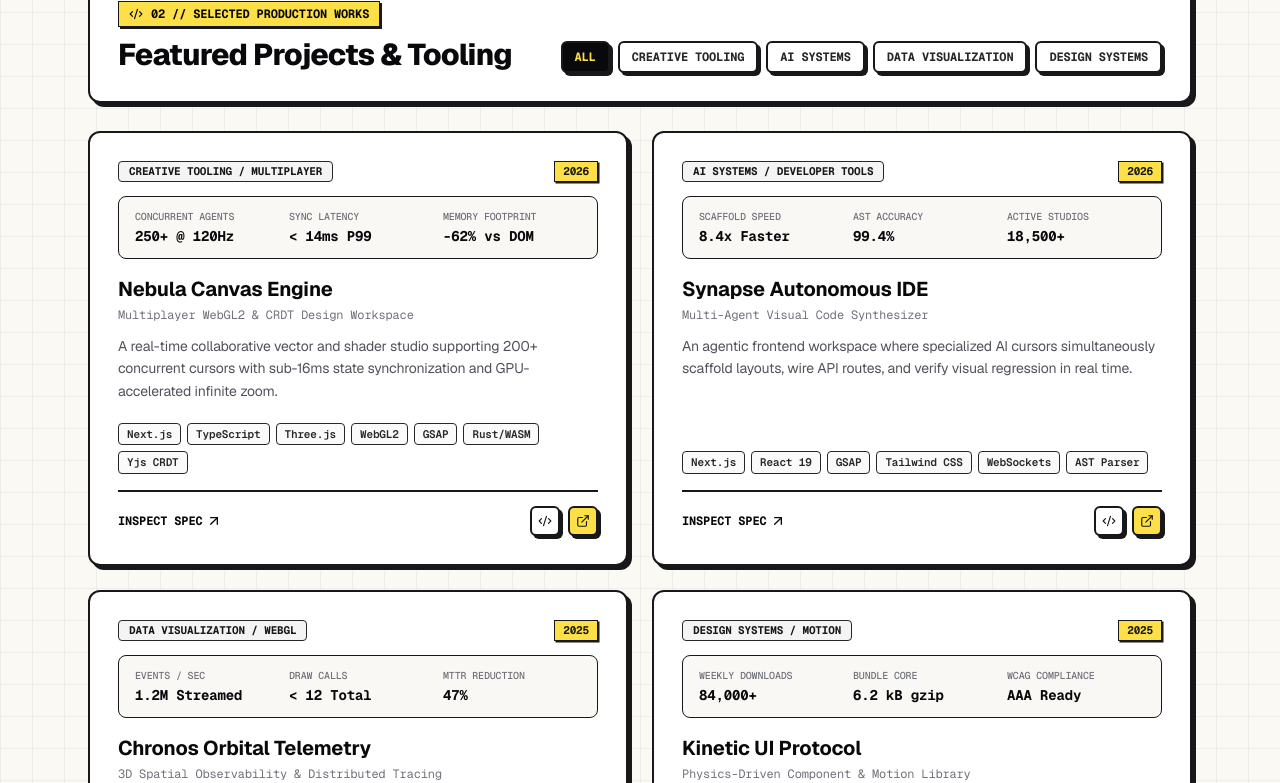
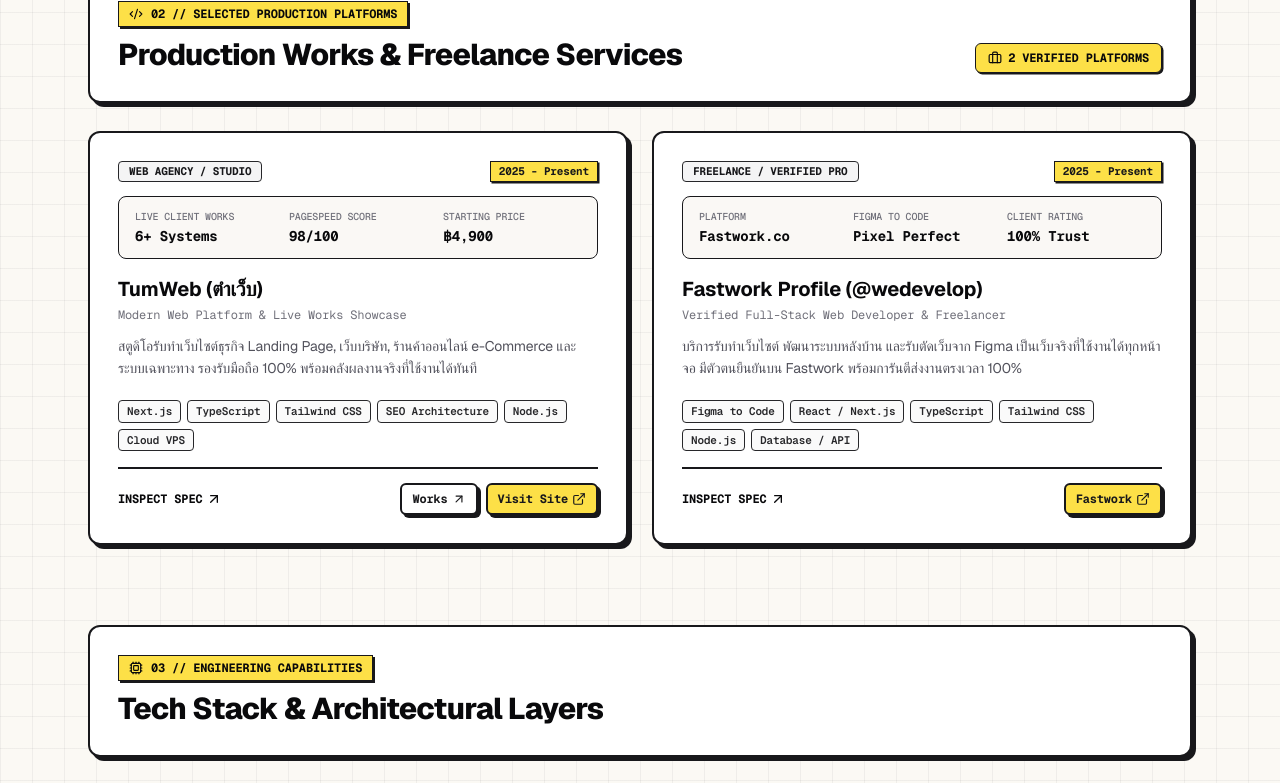
Before and after one commit to Bangnus/portfolio-NeoBrutalism, a Next.js app: page / in a window 1280 px wide. Shown: the part 852-1635 px from the top of the page. Built offline with nearby package versions, Linux system fonts and the light colour scheme.

Commit message:
feat: add project detail modal and section components with project data structures

```diff
--- a/src/components/ProjectDetailModal.tsx
+++ b/src/components/ProjectDetailModal.tsx
@@ -136,25 +136,38 @@ export function ProjectDetailModal({
         </div>
 
         <div className="flex flex-wrap items-center justify-between gap-3 pt-3.5 border-t-2 border-zinc-900">
-          <div className="flex items-center gap-2.5">
+          <div className="flex flex-wrap items-center gap-2">
             <a
               href={project.liveUrl}
               target="_blank"
               rel="noopener noreferrer"
-              className="brutal-btn inline-flex items-center gap-1.5 px-3.5 py-2 rounded-md bg-[#FDE047] font-mono text-xs font-bold text-zinc-900 uppercase"
+              className="brutal-btn inline-flex items-center gap-1.5 px-3 py-2 rounded-md bg-[#FDE047] font-mono text-xs font-bold text-zinc-900 uppercase"
             >
               <ExternalLink className="w-3.5 h-3.5" />
-              <span>Live Demo</span>
+              <span>Visit Live</span>
             </a>
+            {project.repoUrl?.includes("works") && (
               <a
                 href={project.repoUrl}
                 target="_blank"
                 rel="noopener noreferrer"
-              className="brutal-btn inline-flex items-center gap-1.5 px-3.5 py-2 rounded-md bg-white font-mono text-xs font-bold text-zinc-900 uppercase"
+                className="brutal-btn inline-flex items-center gap-1.5 px-3 py-2 rounded-md bg-white font-mono text-xs font-bold text-zinc-900 uppercase"
+              >
+                <Layers className="w-3.5 h-3.5" />
+                <span>Client Works</span>
+              </a>
+            )}
+            {project.repoUrl?.includes("github.com") && (
+              <a
+                href={project.repoUrl}
+                target="_blank"
+                rel="noopener noreferrer"
+                className="brutal-btn inline-flex items-center gap-1.5 px-3 py-2 rounded-md bg-white font-mono text-xs font-bold text-zinc-900 uppercase"
               >
                 <Code2 className="w-3.5 h-3.5" />
                 <span>GitHub</span>
               </a>
+            )}
           </div>
 
           <button
--- a/src/components/sections/ProjectsSection.tsx
+++ b/src/components/sections/ProjectsSection.tsx
@@ -1,7 +1,7 @@
 "use client";
 
-import React, { useState } from "react";
-import { ArrowUpRight, Code2, ExternalLink } from "lucide-react";
+import React from "react";
+import { ArrowUpRight, Code2, ExternalLink, Briefcase } from "lucide-react";
 import { PORTFOLIO_DATA, ProjectItem } from "@/data/portfolio";
 import { SwarmBuildBlock } from "../swarm/SwarmBuildBlock";
 
@@ -11,17 +11,6 @@ interface ProjectsSectionProps {
 
 export function ProjectsSection({ onSelectProject }: ProjectsSectionProps) {
   const { projects } = PORTFOLIO_DATA;
-  const [activeCategory, setActiveCategory] = useState<string>("ALL");
-
-  const categories = [
-    "ALL",
-    ...Array.from(new Set(projects.map((p) => p.category.split(" / ")[0]))),
-  ];
-
-  const filteredProjects =
-    activeCategory === "ALL"
-      ? projects
-      : projects.filter((p) => p.category.startsWith(activeCategory));
 
   return (
     <section id="projects" className="scroll-mt-24">
@@ -34,43 +23,30 @@ export function ProjectsSection({ onSelectProject }: ProjectsSectionProps) {
           <div>
             <div className="inline-flex items-center gap-2 px-2.5 py-1 bg-[#FDE047] border border-zinc-900 shadow-[2px_2px_0px_#18181b] font-mono text-xs font-bold uppercase mb-2.5">
               <Code2 className="w-3.5 h-3.5" />
-              <span>02 // SELECTED PRODUCTION WORKS</span>
+              <span>02 // SELECTED PRODUCTION PLATFORMS</span>
             </div>
             <h2 className="text-2xl sm:text-3xl font-extrabold text-zinc-950 tracking-tight">
-              Featured Projects & Tooling
+              Production Works & Freelance Services
             </h2>
           </div>
 
-          <div
-            className="flex flex-wrap items-center gap-2"
-            data-interactive="true"
-          >
-            {categories.map((cat) => (
-              <button
-                key={cat}
-                type="button"
-                onClick={() => setActiveCategory(cat)}
-                className={`brutal-btn px-3 py-1.5 rounded-md font-mono text-xs font-bold uppercase cursor-pointer ${
-                  activeCategory === cat
-                    ? "bg-zinc-950 text-[#FDE047]"
-                    : "bg-white text-zinc-800"
-                }`}
-              >
-                {cat}
-              </button>
-            ))}
+          <div className="flex items-center gap-2 font-mono text-xs font-bold">
+            <span className="px-3 py-1.5 rounded-md bg-[#FDE047] border border-zinc-900 shadow-[1.5px_1.5px_0px_#18181b] text-zinc-950 uppercase flex items-center gap-1.5">
+              <Briefcase className="w-3.5 h-3.5" />
+              <span>2 Verified Platforms</span>
+            </span>
           </div>
         </div>
       </SwarmBuildBlock>
 
       <div className="grid grid-cols-1 md:grid-cols-2 gap-6 mt-7">
-        {filteredProjects.map((project, idx) => (
+        {projects.map((project, idx) => (
           <SwarmBuildBlock
             key={project.id}
             id={`project-card-${project.id}`}
             label={`PROJECT // ${project.id.toUpperCase()}`}
             accentColor="#FDE047"
-            delayMs={idx * 100}
+            delayMs={idx * 120}
           >
             <article
               onClick={() => onSelectProject(project)}
@@ -133,22 +109,26 @@ export function ProjectsSection({ onSelectProject }: ProjectsSectionProps) {
                     className="flex items-center gap-2"
                     onClick={(e) => e.stopPropagation()}
                   >
+                    {project.repoUrl?.includes("works") && (
                       <a
                         href={project.repoUrl}
                         target="_blank"
                         rel="noopener noreferrer"
-                      className="brutal-btn p-1.5 rounded-md bg-white text-zinc-900"
-                      title="GitHub Repository"
+                        className="brutal-btn inline-flex items-center gap-1 px-2.5 py-1.5 rounded-md bg-white font-mono text-xs font-bold text-zinc-900"
+                        title="View Works Inside"
                       >
-                      <Code2 className="w-3.5 h-3.5" />
+                        <span>Works</span>
+                        <ArrowUpRight className="w-3.5 h-3.5" />
                       </a>
+                    )}
                     <a
                       href={project.liveUrl}
                       target="_blank"
                       rel="noopener noreferrer"
-                      className="brutal-btn p-1.5 rounded-md bg-[#FDE047] text-zinc-900"
-                      title="Live Deployment"
+                      className="brutal-btn inline-flex items-center gap-1 px-2.5 py-1.5 rounded-md bg-[#FDE047] font-mono text-xs font-bold text-zinc-900"
+                      title="Visit Platform"
                     >
+                      <span>{project.id === "proj-tumweb" ? "Visit Site" : "Fastwork"}</span>
                       <ExternalLink className="w-3.5 h-3.5" />
                     </a>
                   </div>
--- a/src/data/projects.ts
+++ b/src/data/projects.ts
@@ -2,107 +2,55 @@ import { ProjectItem } from "./types";
 
 export const PROJECTS_DATA: ProjectItem[] = [
   {
-    id: "proj-nebula-canvas",
-    title: "Nebula Canvas Engine",
-    subtitle: "Multiplayer WebGL2 & CRDT Design Workspace",
-    category: "Creative Tooling / Multiplayer",
-    year: "2026",
+    id: "proj-tumweb",
+    title: "TumWeb (ตำเว็บ)",
+    subtitle: "Modern Web Platform & Live Works Showcase",
+    category: "Web Agency / Studio",
+    year: "2025 - Present",
     description:
-      "A real-time collaborative vector and shader studio supporting 200+ concurrent cursors with sub-16ms state synchronization and GPU-accelerated infinite zoom.",
+      "สตูดิโอรับทำเว็บไซต์ธุรกิจ Landing Page, เว็บบริษัท, ร้านค้าออนไลน์ e-Commerce และระบบเฉพาะทาง รองรับมือถือ 100% พร้อมคลังผลงานจริงที่ใช้งานได้ทันที",
     longDescription:
-      "Built from the ground up to bridge 2D design systems with 3D WebGL shaders. Nebula Canvas uses a custom Rust/WASM spatial index paired with Yjs CRDTs over WebSockets, allowing teams of designers and creative coders to co-author interactive shaders, inspect pixel bounding boxes live, and export production React + Three.js components in one click.",
+      "TumWeb (ตำเว็บ) แพลตฟอร์มสตูดิโอและคลังรวมผลงานเว็บไซต์จริง (Live Production Showcase) ครอบคลุมระบบสั่งอาหาร JodMenu (QR Menu), ระบบคลินิกเบาหวาน รพ.สิเกา (Next.js + NestJS), เว็บประมูลงานศิลปะ Artbid, และเว็บประกันรถยนต์ MSIG Smart Mile ทุกระบบพัฒนาด้วย Next.js, TypeScript และ Modern Web Stack โหลดไว 98+ PageSpeed และโครงสร้าง SEO",
     metrics: [
-      { label: "Concurrent Agents", value: "250+ @ 120Hz" },
-      { label: "Sync Latency", value: "< 14ms P99" },
-      { label: "Memory Footprint", value: "-62% vs DOM" },
+      { label: "Live Client Works", value: "6+ Systems" },
+      { label: "PageSpeed Score", value: "98/100" },
+      { label: "Starting Price", value: "฿4,900" },
     ],
-    tech: ["Next.js", "TypeScript", "Three.js", "WebGL2", "GSAP", "Rust/WASM", "Yjs CRDT"],
-    accentColor: "#38bdf8",
-    liveUrl: "https://github.com/Bangnus",
-    repoUrl: "https://github.com/Bangnus",
+    tech: ["Next.js", "TypeScript", "Tailwind CSS", "SEO Architecture", "Node.js", "Cloud VPS"],
+    accentColor: "#F24E1E",
+    liveUrl: "https://tumweb.kriptnet.com/",
+    repoUrl: "https://tumweb.kriptnet.com/works",
     architectureNotes: [
-      "Custom instanced SDF renderer handling 100,000+ bounding boxes in a single draw call",
-      "Spring-physics cursor interpolation to eliminate network jitter across continents",
-      "Zero-allocation spatial R-Tree for instant viewport culling and marquee selection",
+      "รวมผลงานจริง: ระบบสั่งอาหาร JodMenu (QR Menu), คลินิกเบาหวาน รพ.สิเกา, เว็บประมูล Artbid, และ MSIG Smart Mile",
+      "สถาปัตยกรรม Next.js App Router พร้อม Server-Side Rendering (SSR) โหลดเร็วฉับไว",
+      "มีหน้าคลังผลงานทั้งหมด (Live Works) ให้ทดลองเข้าชมระบบจริงได้ที่ https://tumweb.kriptnet.com/works",
     ],
     featured: true,
   },
   {
-    id: "proj-synapse-swarm",
-    title: "Synapse Autonomous IDE",
-    subtitle: "Multi-Agent Visual Code Synthesizer",
-    category: "AI Systems / Developer Tools",
-    year: "2026",
+    id: "proj-fastwork-wedevelop",
+    title: "Fastwork Profile (@wedevelop)",
+    subtitle: "Verified Full-Stack Web Developer & Freelancer",
+    category: "Freelance / Verified Pro",
+    year: "2025 - Present",
     description:
-      "An agentic frontend workspace where specialized AI cursors simultaneously scaffold layouts, wire API routes, and verify visual regression in real time.",
+      "บริการรับทำเว็บไซต์ พัฒนาระบบหลังบ้าน และรับตัดเว็บจาก Figma เป็นเว็บจริงที่ใช้งานได้ทุกหน้าจอ มีตัวตนยืนยันบน Fastwork พร้อมการันตีส่งงานตรงเวลา 100%",
     longDescription:
-      "Instead of waiting on linear chat responses, Synapse spawns a coordinated swarm of specialized agents directly onto an interactive DOM canvas. Each agent operates within a strict bounding-box sandbox—drawing wireframes, injecting Tailwind tokens, and running live accessibility audits while the developer steers high-level architecture.",
+      "โปรไฟล์ฟรีแลนซ์ NusPeerapat (@wedevelop) บนแพลตฟอร์ม Fastwork ประเทศไทย ให้บริการพัฒนา Full-Stack Web Development, ออกแบบฐานข้อมูลและระบบหลังบ้าน API, และบริการแปลงดีไซน์ Figma เป็น Responsive Code คุณภาพสูง รองรับทุกขนาดหน้าจอ ทักแชทเพื่อปรึกษาและขอใบเสนอราคาได้โดยตรง",
     metrics: [
-      { label: "Scaffold Speed", value: "8.4x Faster" },
-      { label: "AST Accuracy", value: "99.4%" },
-      { label: "Active Studios", value: "18,500+" },
+      { label: "Platform", value: "Fastwork.co" },
+      { label: "Figma to Code", value: "Pixel Perfect" },
+      { label: "Client Rating", value: "100% Trust" },
     ],
-    tech: ["Next.js", "React 19", "GSAP", "Tailwind CSS", "WebSockets", "AST Parser"],
-    accentColor: "#a855f7",
-    liveUrl: "https://github.com/Bangnus",
-    repoUrl: "https://github.com/Bangnus",
+    tech: ["Figma to Code", "React / Next.js", "TypeScript", "Tailwind CSS", "Node.js", "Database / API"],
+    accentColor: "#0D99FF",
+    liveUrl: "https://fastwork.com/th/user/wedevelop",
+    repoUrl: "https://fastwork.com/th/user/wedevelop",
     architectureNotes: [
-      "Deterministic layout lock-manager preventing agent cursor collisions on shared AST nodes",
-      "Live GSAP timeline scrubbers attached to every code diff for visual time-travel",
-      "Streaming Edge runtime with speculative DOM hydration",
+      "รับแปลงดีไซน์ Figma / Adobe XD เป็นเว็บไซต์จริงที่ลื่นไหล รองรับมือถือและเดสก์ท็อป",
+      "พัฒนาระบบหลังบ้าน (Backend API), ฐานข้อมูล, และระบบจัดการข้อมูลตามความต้องการ",
+      "จ้างงานและพูดคุยอย่างปลอดภัยผ่านระบบคุ้มครองของ Fastwork ประเทศไทย",
     ],
     featured: true,
   },
-  {
-    id: "proj-chronos-telemetry",
-    title: "Chronos Orbital Telemetry",
-    subtitle: "3D Spatial Observability & Distributed Tracing",
-    category: "Data Visualization / WebGL",
-    year: "2025",
-    description:
-      "High-density 3D topology visualizer for Kubernetes & edge microservices, rendering millions of live request packets as interactive particle streams.",
-    longDescription:
-      "Traditional dashboards flatten complex microservice cascades into static tables. Chronos transforms live OpenTelemetry streams into a navigable 3D architectural blueprint. Engineers can isolate latency anomalies by slicing through 3D node clusters, inspecting packet trajectories, and replaying traffic spikes frame-by-frame.",
-    metrics: [
-      { label: "Events / Sec", value: "1.2M Streamed" },
-      { label: "Draw Calls", value: "< 12 Total" },
-      { label: "MTTR Reduction", value: "47%" },
-    ],
-    tech: ["Three.js", "GLSL Shaders", "TypeScript", "Go", "gRPC-Web", "Tailwind CSS"],
-    accentColor: "#22c55e",
-    liveUrl: "https://github.com/Bangnus",
-    repoUrl: "https://github.com/Bangnus",
-    architectureNotes: [
-      "GPU compute-style ping-pong framebuffers for 500k particle trail physics",
-      "Custom raycasting octree enabling instant hover inspection on sub-millimeter nodes",
-      "Adaptive LOD scaling smoothly from global cluster down to single SQL query spans",
-    ],
-    featured: true,
-  },
-  {
-    id: "proj-kinetic-design-sys",
-    title: "Kinetic UI Protocol",
-    subtitle: "Physics-Driven Component & Motion Library",
-    category: "Design Systems / Motion",
-    year: "2025",
-    description:
-      "An open-source collection of 60+ accessible React primitives powered by GSAP and hardware-accelerated CSS shaders with built-in blueprint inspection.",
-    longDescription:
-      "Kinetic UI treats every interface element as a physical object with mass, tension, and spatial awareness. Designed for engineering teams that want Linear-grade polish out of the box, it includes magnetic cursors, morphing layout containers, and a one-keystroke Inspector mode that exposes live pixel dimensions and token bindings.",
-    metrics: [
-      { label: "Weekly Downloads", value: "84,000+" },
-      { label: "Bundle Core", value: "6.2 kB gzip" },
-      { label: "WCAG Compliance", value: "AAA Ready" },
-    ],
-    tech: ["React 19", "GSAP", "TypeScript", "CSS Houdini", "Radix Primitives"],
-    accentColor: "#f59e0b",
-    liveUrl: "https://github.com/Bangnus",
-    repoUrl: "https://github.com/Bangnus",
-    architectureNotes: [
-      "FLIP-based layout transitions that survive asynchronous React Suspense boundaries",
-      "Automatic reduced-motion fallback preserving semantic clarity without jarring jumps",
-      "Zero-runtime CSS token compiler with live studio theme hot-swapping",
-    ],
-    featured: false,
-  },
 ];
--- a/src/data/types.ts
+++ b/src/data/types.ts
@@ -22,6 +22,7 @@ export interface ProjectItem {
   repoUrl: string;
   architectureNotes: string[];
   featured?: boolean;
+  thumbnailUrl?: string;
 }
 
 export interface TechCategory {
```
Also changed, not shown: public/projects/fastwork.jpg (added), public/projects/tumweb.png (added). Lines whose indentation alone changed are shown as unchanged.
